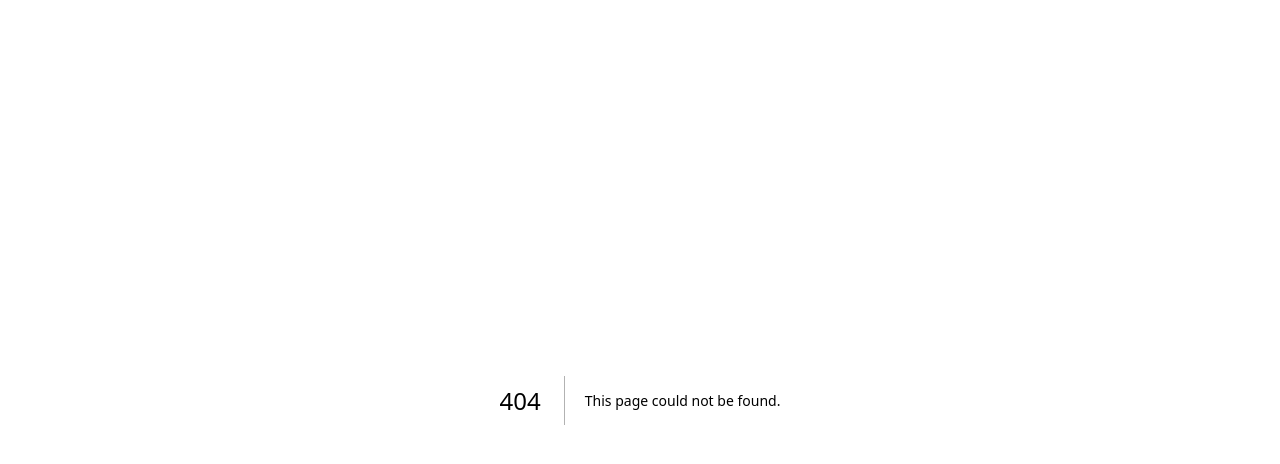
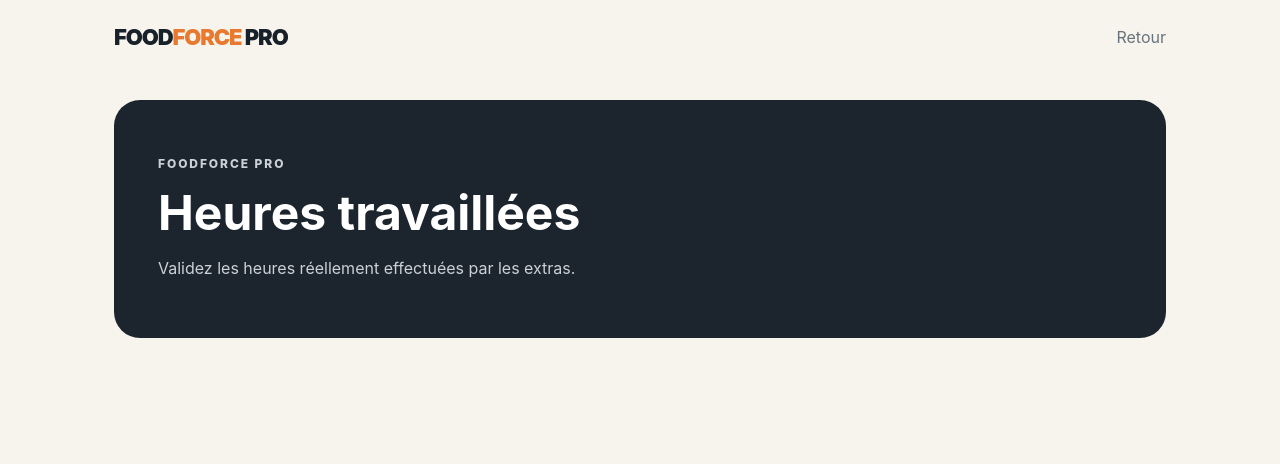
Before and after one commit to aissam76test/test-foodforce, a Next.js app in the folder ffapp/: page /pro/heures in a window 1280 px wide. Before the commit this address had no page. Shown: the top 464 px of the page. Built offline with nearby package versions, Linux system fonts and the light colour scheme; no server answers; the database is empty.

Commit message:
feat(ffapp): add Pro worked hours validation

```diff
--- /dev/null
+++ b/ffapp/app/pro/heures/page.tsx
@@ -0,0 +1,13 @@
+"use client";
+
+import { useEffect, useState } from "react";
+import Link from "next/link";
+import { createClient } from "../../../lib/supabase/client";
+
+type App={id:string;extra_id:string;mission_id:string;status:string;missions:{city:string;starts_at:string;tariff_grid:{job:string}|null}|null};
+export default function Heures(){
+ const [apps,setApps]=useState<App[]>([]);const [hours,setHours]=useState<Record<string,string>>({});const [message,setMessage]=useState("Chargement…");
+ async function load(){const s=createClient();const {data,error}=await s.from("applications").select("id,extra_id,mission_id,status,missions(city,starts_at,tariff_grid(job))").eq("status","accepted").order("created_at",{ascending:false});if(error)setMessage("Connexion Supabase à configurer.");else{setApps((data||[]) as unknown as App[]);setMessage("");}}
+ useEffect(()=>{load()},[]);
+ async function validate(a:App){const s=createClient();const {error}=await s.rpc("validate_worked_hours",{p_mission_id:a.mission_id,p_extra_id:a.extra_id,p_hours:Number(hours[a.id])});setMessage(error?"Erreur : "+error.message:"Heures validées ✅");if(!error)load();}
+ return <main className="dashboard"><header><div className="brand">FOOD<span>FORCE</span> PRO</div><nav><Link href="/pro">Retour</Link></nav></header><section className="hero"><p className="eyebrow">FOODFORCE PRO</p><h1>Heures travaillées</h1><p>Validez les heures réellement effectuées par les extras.</p></section><section className="grid">{apps.map(a=><article className="mission" key={a.id}><h2>{a.missions?.tariff_grid?.job||"Mission"}</h2><p>{a.missions?.city} · Extra {a.extra_id}</p><input type="number" min="0.5" step="0.5" placeholder="Heures" value={hours[a.id]||""} onChange={e=>setHours({...hours,[a.id]:e.target.value})}/><button onClick={()=>validate(a)}>Valider les heures</button></article>)}</section>{message&&<p>{message}</p>}</main>}
```
